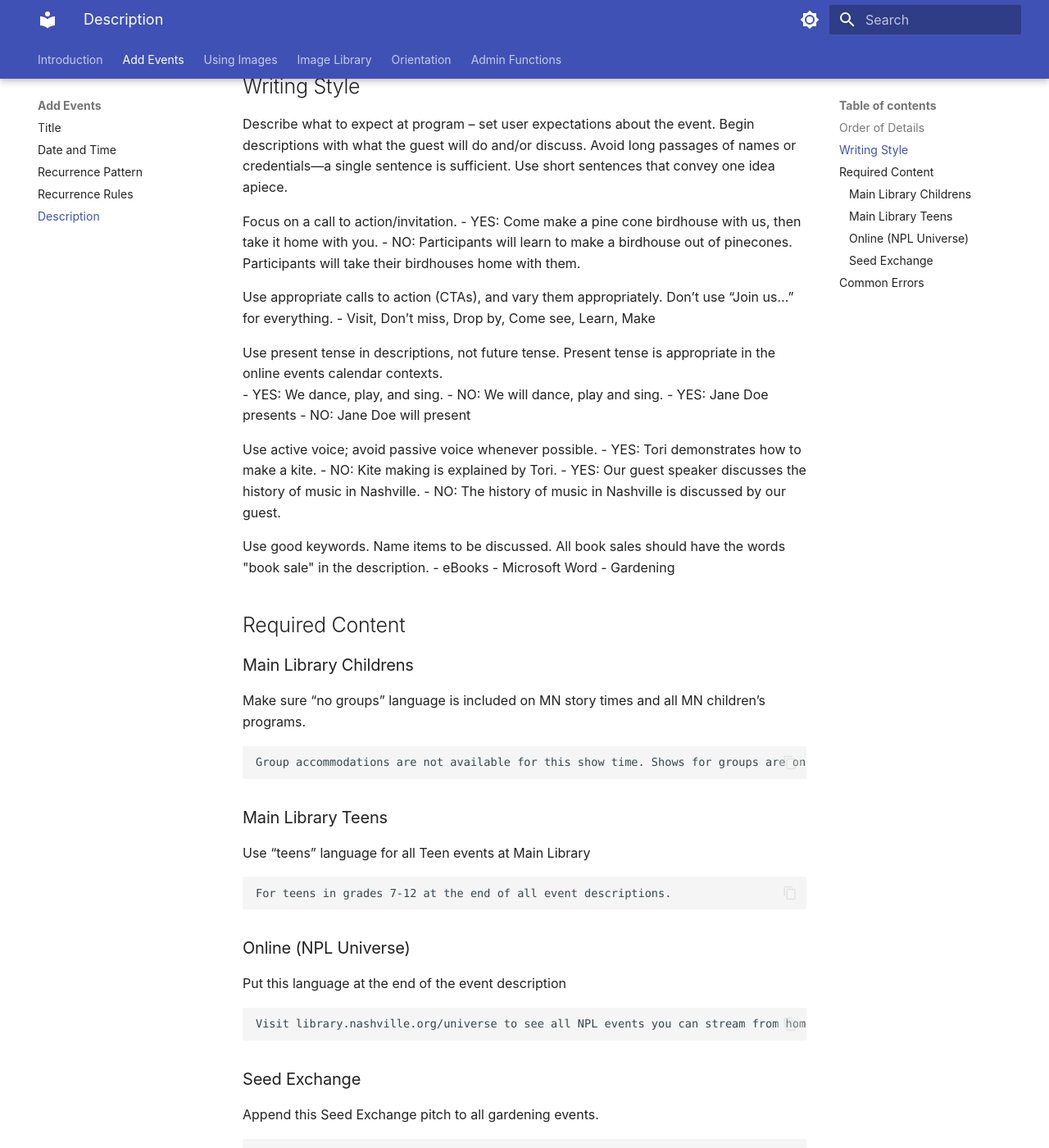
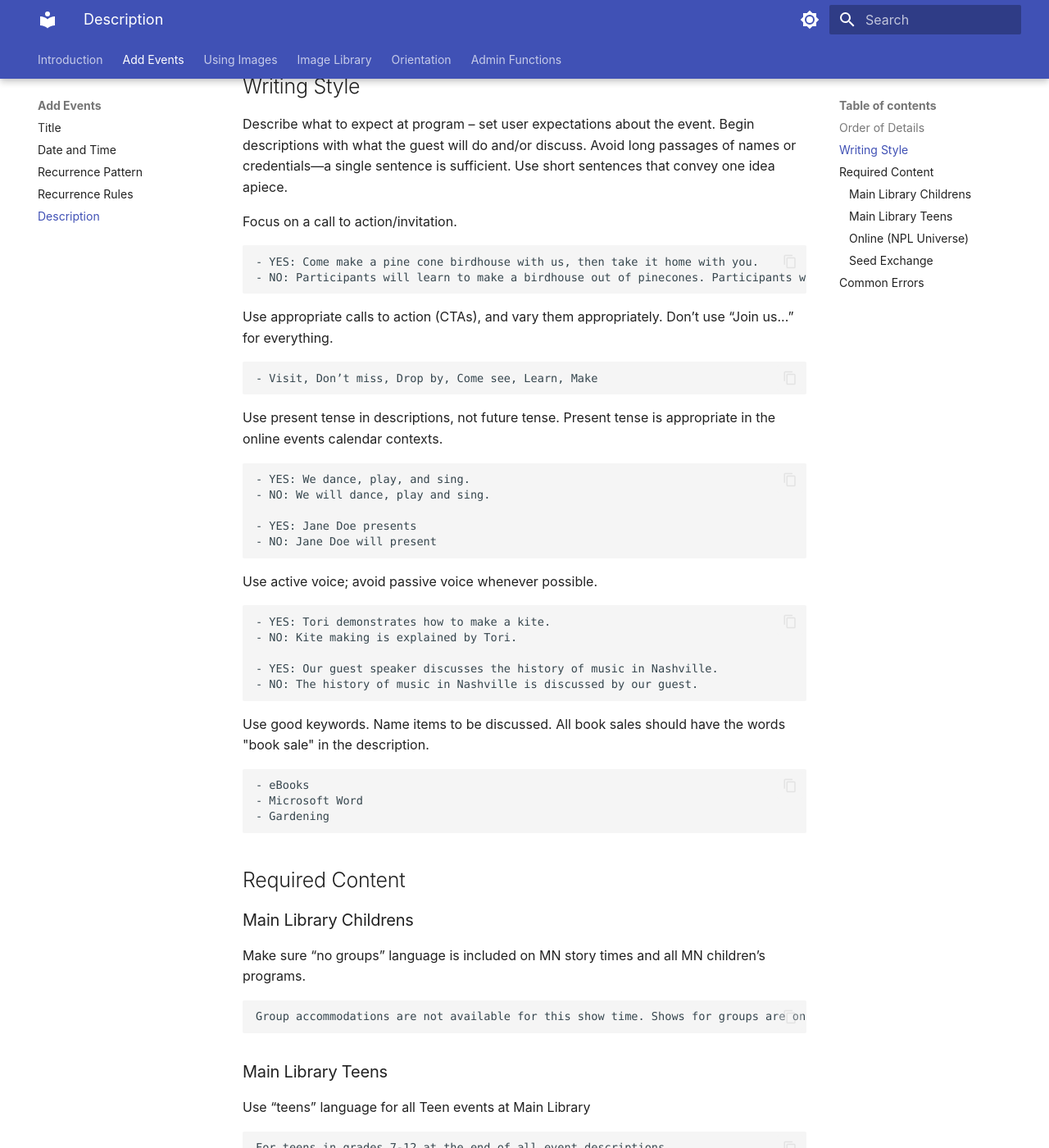
Before and after one commit to Nashville-Public-Library/bedework-docs, an MkDocs documentation site: the page built from docs/add-events/description.md, in a window 1280 px wide and 1400 px high, scrolled down 481 px. Shown: the whole window at 82% size. Built offline with MkDocs 1.6.1 and Material for MkDocs 9.7.7, drawn with Linux system fonts in a browser that asks for light colours; part of the change alters nothing that is shown; some of the changed text lies outside the part shown.

```diff
--- a/docs/add-events/description.md
+++ b/docs/add-events/description.md
@@ -15,25 +15,32 @@ Entries that do not meet these criteria will be rewritten. Whenever possible, us
 Describe what to expect at program – set user expectations about the event. Begin descriptions with what the guest will do and/or discuss. Avoid long passages of names or credentials—a single sentence is sufficient. Use short sentences that convey one idea apiece.
 
 Focus on a call to action/invitation.
+
     - YES: Come make a pine cone birdhouse with us, then take it home with you.
     - NO: Participants will learn to make a birdhouse out of pinecones. Participants will take their birdhouses home with them.
 
 Use appropriate calls to action (CTAs), and vary them appropriately.  Don’t use “Join us...” for everything.
+
     - Visit, Don’t miss, Drop by, Come see, Learn, Make
 
 Use present tense in descriptions, not future tense. Present tense is appropriate in the online events calendar contexts.
+
     - YES: We dance, play, and sing.
     - NO: We will dance, play and sing.
+
     - YES: Jane Doe presents
     - NO: Jane Doe will present
 
 Use active voice; avoid passive voice whenever possible.
+
     - YES: Tori demonstrates how to make a kite.
     - NO: Kite making is explained by Tori.
+
     - YES: Our guest speaker discusses the history of music in Nashville.
     - NO: The history of music in Nashville is discussed by our guest.
 
 Use good keywords. Name items to be discussed. All book sales should have the words "book sale" in the description.
+
     - eBooks
     - Microsoft Word
     - Gardening
@@ -57,7 +64,7 @@ Put this language at the end of the event description
 ### Seed Exchange
 Append this Seed Exchange pitch to all gardening events.
 
-    This program is brought to you by Nashville Public Library Seed Exchange. Borrow seeds, grow plants, return seeds. Seeds are available for check out at select branches. For more information, see facebook.com/NashvillePublicLibrarySeedExchange or library.nashville.org/event/seed-exchange.
+    This program is brought to you by Nashville Public Library Seed Exchange. Borrow seeds, grow plants, return seeds. Seeds are available for check out at select branches. For more information, see https://library.nashville.org/event/seed-exchange.
 
 ## Common Errors
 - Don't include a recurrence pattern (e.g., “Every Tuesday”) in your event descriptions.
```
